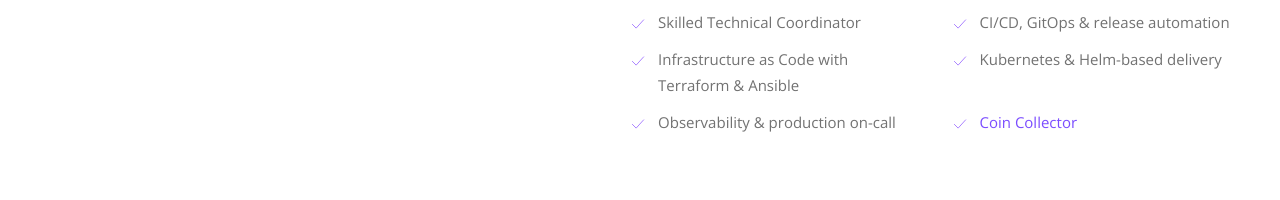
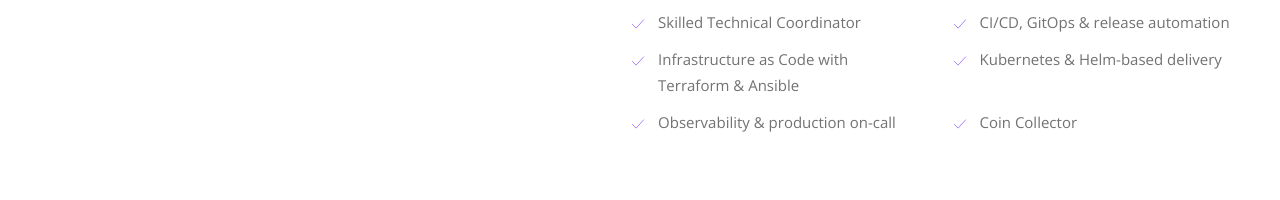
Before and after one commit to leshawn-rice/leshawn-rice.github.io, a React (Vite) app: page / in a window 1280 px wide. Shown: the part 1156-1356 px from the top of the page. Built offline with nearby package versions, Linux system fonts and the light colour scheme.

Commit message:
Drop the dead pacificnumismatics.com link
The site is down, so "Coin Collector" is now plain text like the rest of
the checklist. The footer's "Hobbyist Coin Collector" was never a link.

Highlights still support an optional href, so it's a one-line change in
src/data/site.js if the link comes back.

```diff
--- a/src/data/site.js
+++ b/src/data/site.js
@@ -69,7 +69,7 @@
     { text: 'Infrastructure as Code with Terraform & Ansible' },
     { text: 'Kubernetes & Helm-based delivery' },
     { text: 'Observability & production on-call' },
-    { text: 'Coin Collector', href: 'https://pacificnumismatics.com' },
+    { text: 'Coin Collector' },
   ],
 };
 
```
